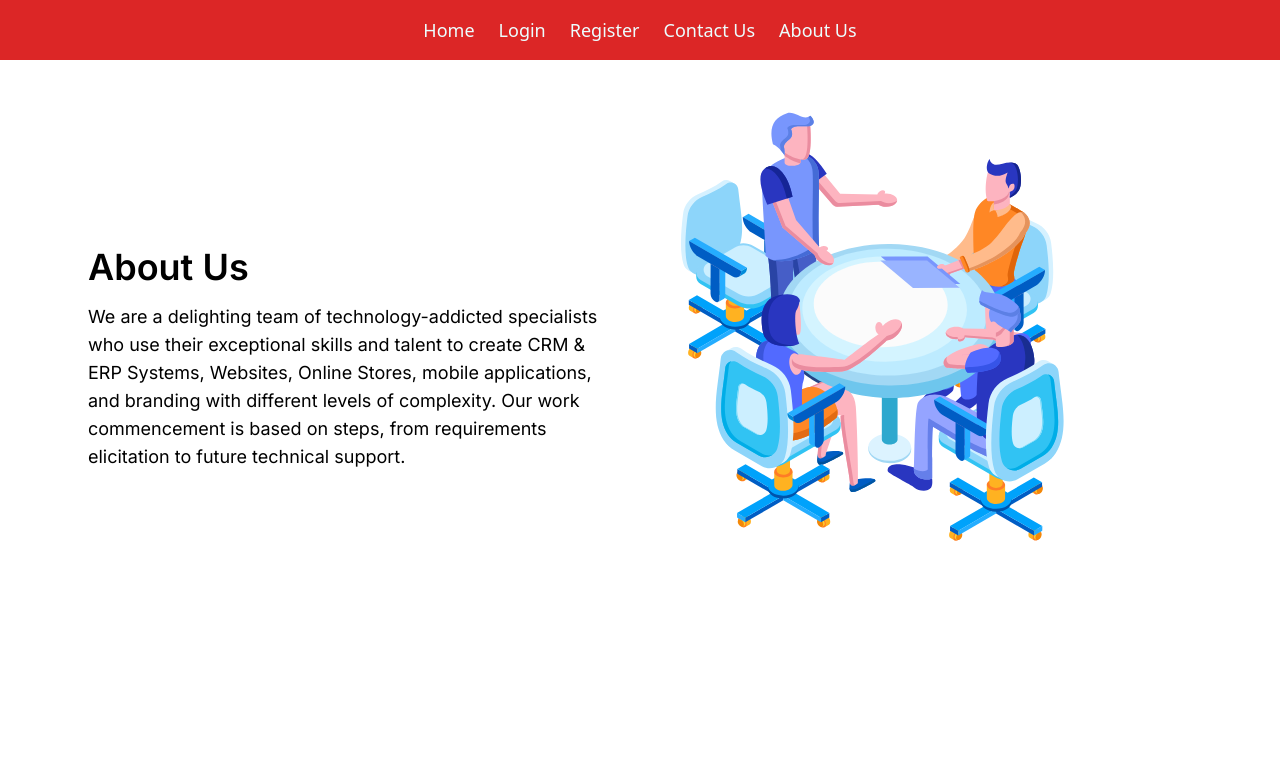
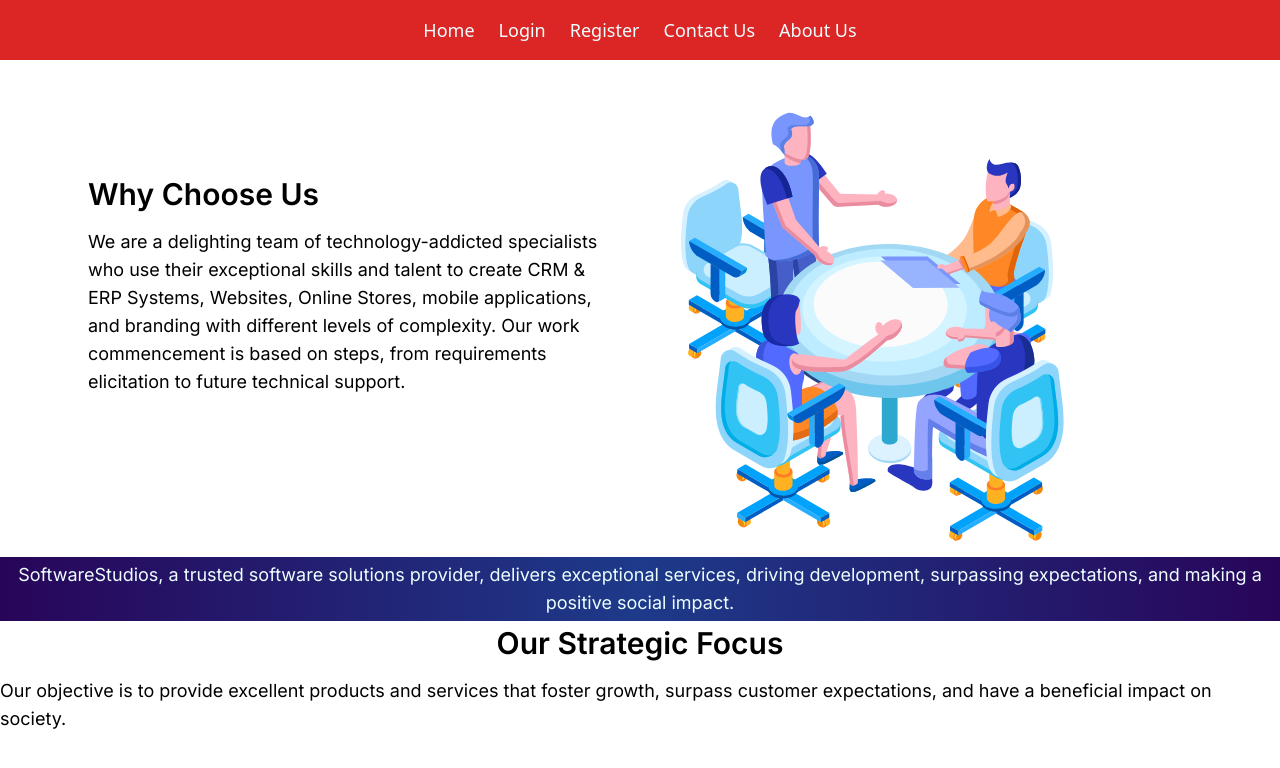
Before and after one commit to Muhammadbilalhaider/Dashboard, a React (Create React App) app: page /about-us in a window 1280 px wide. Shown: the top 768 px of the page. Built offline with nearby package versions, Linux system fonts and the light colour scheme.

Commit message:
working on about us

```diff
--- a/src/Components/AboutUs.jsx
+++ b/src/Components/AboutUs.jsx
@@ -2,18 +2,29 @@ import React from 'react';
 import imgAbout from '../assets/about-us.svg';
 
 const AboutUs = () => {
+
   return (
-    <div className="flex justify-center items-start w-full mt-20 px-4 md:px-0">
-      <div className="grid grid-cols-1 lg:grid-cols-2 items-center lg:gap-20 md:gap-10 ">
+    <div className="flex flex-col items-center w-full mt-20 px-4 md:px-0">
+      <div className="grid grid-cols-1 lg:grid-cols-2 items-start lg:gap-20 md:gap-10 ">
         <div className="flex flex-col text-center lg:text-left max-w-lg order-2 lg:order-1 sm:mt-16">
-          <h1 className="font-extrabold text-4xl font-interFont">About Us</h1>
+          <h1 className="font-extrabold text-3xl font-interFont">Why Choose Us</h1>
           <p className="text-xs font-interFont font-normal md:text-base lg:text-lg mt-4">
             We are a delighting team of technology-addicted specialists who use their exceptional skills and talent to create CRM & ERP Systems, Websites, Online Stores, mobile applications, and branding with different levels of complexity. Our work commencement is based on steps, from requirements elicitation to future technical support.
           </p>
         </div>
-        <div className="flex justify-center lg:justify-start order-2 lg:order-1 items-center mt-7 lg:mt-0">
+        <div className="flex justify-center lg:justify-start order-2 lg:order-1 items-start mt-7 lg:mt-0">
           <img src={imgAbout} alt="Visual" className="w-60 sm:w-40 md:w-48 lg:w-96 h-auto" />
         </div>
+      </div>
+
+      <div className='bg-gradient-to-r from-buttonColor via-blue-900 to-buttonColor w-full h-16 mt-4 flex items-center justify-center'>
+        <p className=' text-cyan-50 text-center md:text-base lg:text-lg font-interFont text-xs'>SoftwareStudios, a trusted software solutions provider, delivers exceptional services, driving development, surpassing expectations, and making a positive social impact.</p>
+      </div>
+      <div className='flex flex-col items-center mt-1 '>
+        <h1 className="font-extrabold text-3xl font-interFont">Our Strategic Focus</h1>
+        <p className="text-xs font-interFont font-normal md:text-base lg:text-lg mt-4">
+          Our objective is to provide excellent products and services that foster growth, surpass customer expectations, and have a beneficial impact on society.
+        </p>
       </div>
     </div>
   );
--- a/src/Components/Navbar.jsx
+++ b/src/Components/Navbar.jsx
@@ -44,8 +44,6 @@ const Navbar = () => {
           />
         </div>
       )}
-
-
       <div
         className={`flex md:hidden flex-col bg-red-600 p-4 fixed top-0 left-0 w-full h-full transform transition-transform duration-300 ease-in-out ${isOpen ? "translate-x-0" : "-translate-x-full"
           }`}>
```
